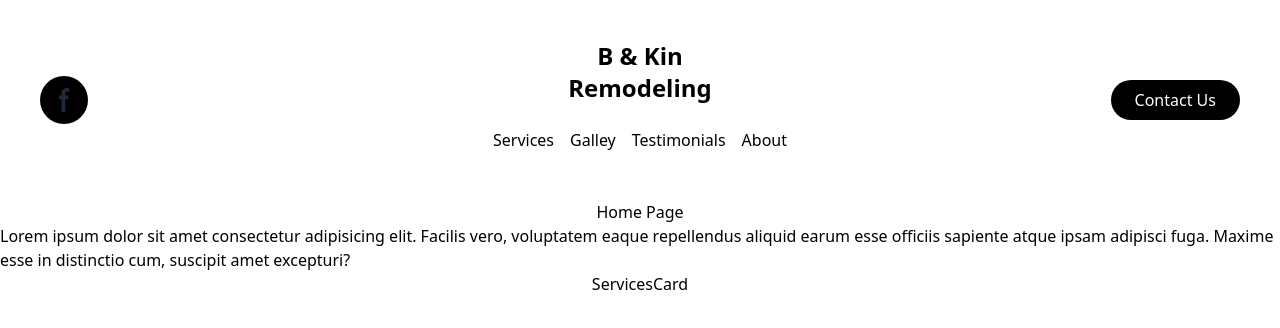
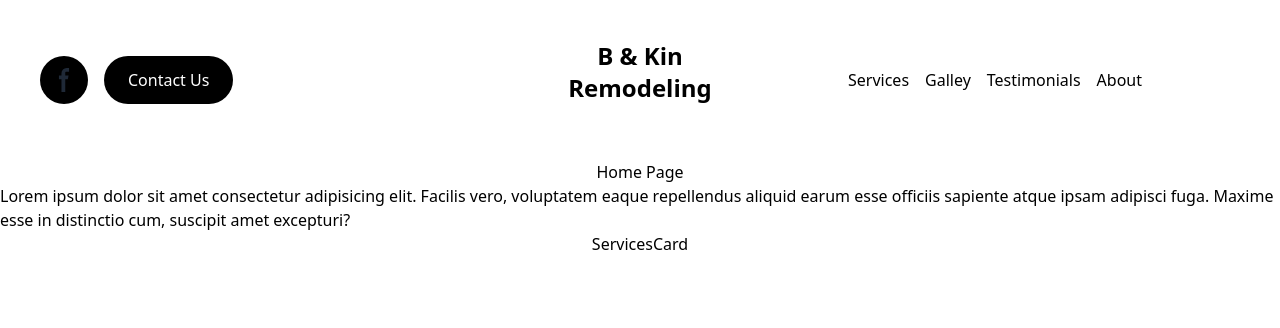
Before and after one commit to jppoullet/b-and-kin-remodeling, a React (Vite) app: page /home in a window 1280 px wide. Shown: the top 328 px of the page. Built offline with nearby package versions, Linux system fonts and the light colour scheme.

Commit message:
navbar restructure

```diff
--- a/src/App.jsx
+++ b/src/App.jsx
@@ -1,6 +1,6 @@
 import { useState } from "react";
 import { Route, Routes } from "react-router-dom";
-import Navbar from "./componenets/Navbar";
+import Navbar from "./components/Navbar";
 import { Home, About, Contact, Testimonials, Services } from "./pages";
 import Gallery from "./pages/Gallery";
 import ServicesCard from "./cards/ServicesCard";
--- a/src/componenets/Navbar.jsx
+++ b/src/components/Navbar.jsx
@@ -51,10 +51,11 @@ const Navbar = () => {
   return (
     <>
       <nav className="bg-white">
-        <div className="grid grid-cols-3 flex-1 items-center py-10 mx-auto">
-          {/* Social */}
-          <div className="mx-10">
-            <button className="hidden md:flex bg-black p-3 rounded-full">
+        <div className="grid grid-cols-3 flex-1 items-center py-10 mx-10">
+          {/* Social Contact Us */}
+          <div className="md:hidden"></div>
+          <div className="hidden md:flex gap-4">
+            <button className=" bg-black p-3 rounded-full">
               <svg
                 class="w-6 h-6 text-gray-800 dark:text-white"
                 aria-hidden="true"
@@ -69,6 +70,9 @@ const Navbar = () => {
                 />
               </svg>
             </button>
+            <button className="bg-black text-white py-3 px-6 rounded-full">
+              Contact Us
+            </button>
           </div>
 
           {/* Home - Business Name/Logo */}
@@ -80,8 +84,14 @@ const Navbar = () => {
                 Remodeling
               </Link>
             </div>
+          </div>
+          {/* Nav Menu */}
 
-            <div className="hidden md:flex text-black">
+          <div
+            className={`md:flex text-black  ${
+              mobileMenuActive ? "block" : "hidden"
+            }`}
+          >
             <NavLink to="/services" className={activeLink}>
               Services
             </NavLink>
@@ -98,13 +108,7 @@ const Navbar = () => {
               About
             </NavLink>
           </div>
-          </div>
-          {/* Actions Contact Us */}
-          <div className="hidden md:flex justify-end mx-10">
-            <button className="bg-black text-white py-2 px-6 rounded-full">
-              Contact Us
-            </button>
-          </div>
+
           {/* Mobile Menu */}
           <div className="md:hidden flex justify-end items-center mx-10">
             {/* Mobile Menu Button */}
@@ -114,7 +118,7 @@ const Navbar = () => {
           </div>
         </div>
         {/* Mobile Menu List */}
-        <div
+        {/* <div
           className={`md:hidden py-5 fixed w-full h-full left-0 right-0 z-10 bg-red-300 ${
             mobileMenuActive ? "block" : "hidden"
           }`}
@@ -122,7 +126,7 @@ const Navbar = () => {
           <a href="#">Serv</a>
           <a href="#">Gal</a>
           <a href="#">Test</a>
-        </div>
+        </div> */}
       </nav>
     </>
   );
```
Lines whose indentation alone changed are shown as unchanged.
